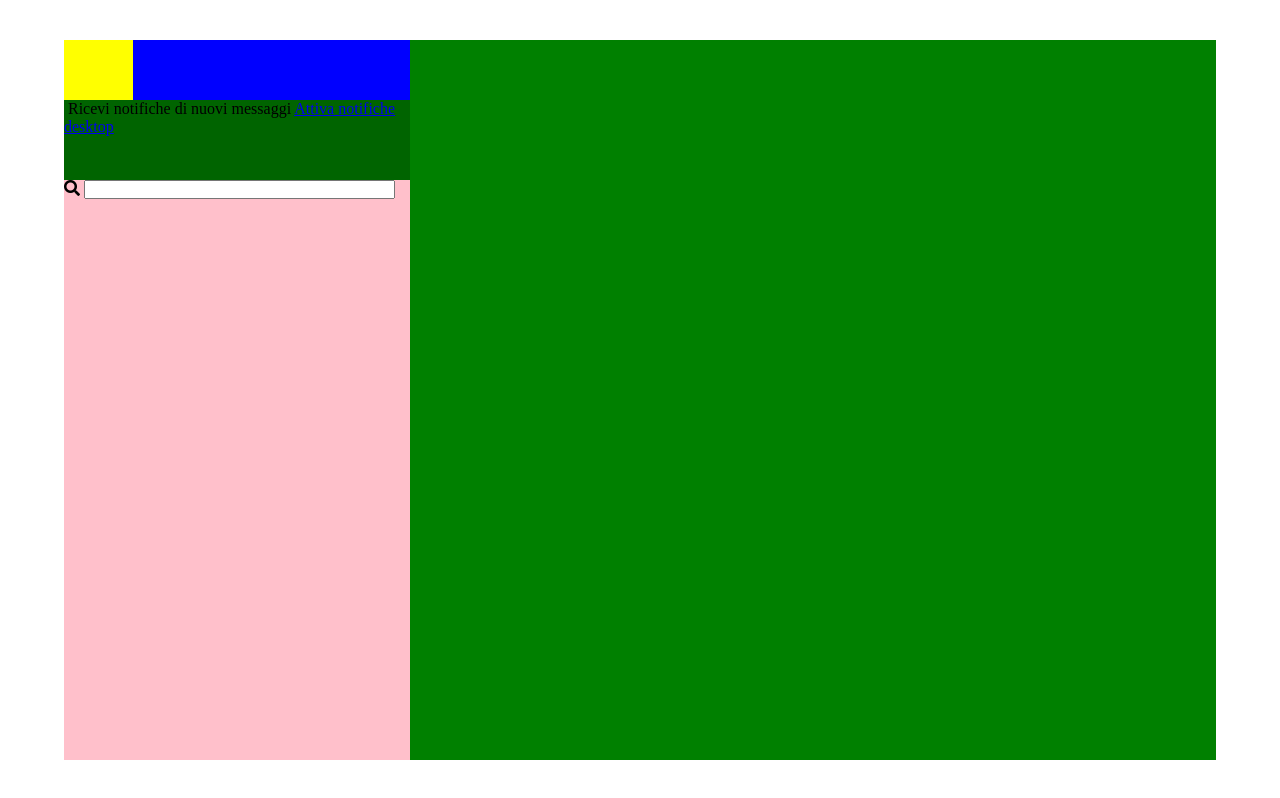
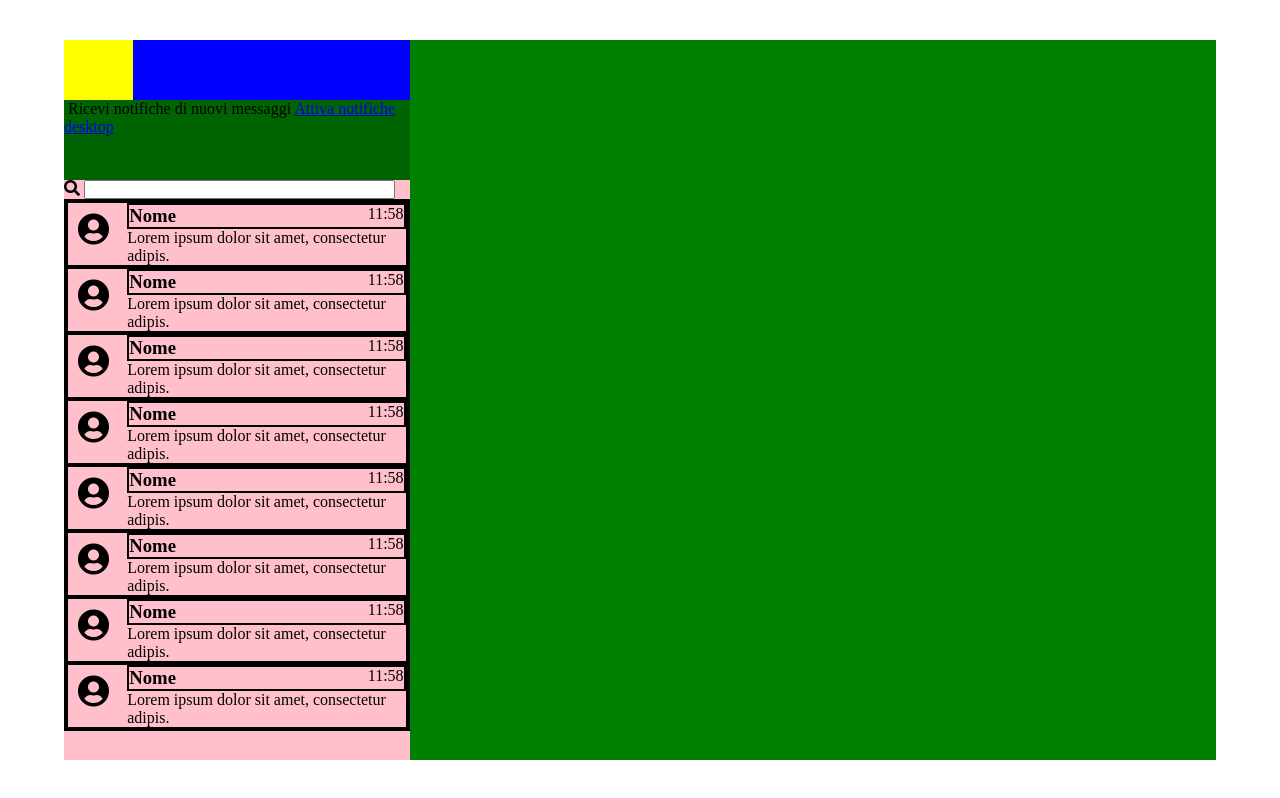
Before and after one commit to MatteoPetracci/js-html-css-boolzap, a plain HTML site: page index.html in a window 1280 px wide. Drawn offline with Linux system fonts and the light colour scheme.

Commit message:
chat sezione left

```diff
--- a/css/style.css
+++ b/css/style.css
@@ -2,6 +2,10 @@
   margin: 0;
   padding: 0;
   box-sizing: border-box;
+}
+
+body {
+  font-size: 16px;
 }
 
 .wrapper {
@@ -56,3 +60,47 @@
 .search input {
   width: 90%;
 }
+
+ /* Container chat  */
+
+.container_chat {
+  border: 2px solid black;
+
+}
+
+.flex_list {
+  display: flex;
+  flex-direction: column;
+  list-style: none;
+ }
+.flex_list li {
+  border: 2px solid black;
+  display: flex;
+ }
+
+.img_chat {
+  width: 20%;
+  padding: 10px;
+}
+
+.img_chat i {
+  font-size: 2em;
+}
+
+.container_text {
+  width: 100%;
+  display: flex;
+  flex-direction: column;
+}
+
+.name_chat {
+  width: 100%;
+  display: flex;
+  justify-content: space-between;
+  border: 2px solid black;
+}
+
+.text_chat {
+  display: flex;
+  flex-direction: column;
+}
--- a/index.html
+++ b/index.html
@@ -31,9 +31,126 @@
         <i class="fas fa-search"></i>
         <input type="text">
       </div>
-
-
+      <!-- / Div search  -->
+      <!-- Container chat -->
+      <div class="container_chat">
+        <ul class="flex_list">
+          <li>
+            <div class="img_chat">
+              <i class="fas fa-user-circle"></i>
+            </div>
+            <div class="container_text">
+              <div class="name_chat">
+                <h3>Nome</h3>
+                <span>11:58</span>
+              </div>
+              <div class="text_chat">
+                <p>Lorem ipsum dolor sit amet, consectetur adipis.</p>
+              </div>
+            </div>
+          </li>
+          <li>
+            <div class="img_chat">
+              <i class="fas fa-user-circle"></i>
+            </div>
+            <div class="container_text">
+              <div class="name_chat">
+                <h3>Nome</h3>
+                <span>11:58</span>
+              </div>
+              <div class="text_chat">
+                <p>Lorem ipsum dolor sit amet, consectetur adipis.</p>
+              </div>
+            </div>
+          </li>
+          <li>
+            <div class="img_chat">
+              <i class="fas fa-user-circle"></i>
+            </div>
+            <div class="container_text">
+              <div class="name_chat">
+                <h3>Nome</h3>
+                <span>11:58</span>
+              </div>
+              <div class="text_chat">
+                <p>Lorem ipsum dolor sit amet, consectetur adipis.</p>
+              </div>
+            </div>
+          </li>
+          <li>
+            <div class="img_chat">
+              <i class="fas fa-user-circle"></i>
+            </div>
+            <div class="container_text">
+              <div class="name_chat">
+                <h3>Nome</h3>
+                <span>11:58</span>
+              </div>
+              <div class="text_chat">
+                <p>Lorem ipsum dolor sit amet, consectetur adipis.</p>
+              </div>
+            </div>
+          </li>
+          <li>
+            <div class="img_chat">
+              <i class="fas fa-user-circle"></i>
+            </div>
+            <div class="container_text">
+              <div class="name_chat">
+                <h3>Nome</h3>
+                <span>11:58</span>
+              </div>
+              <div class="text_chat">
+                <p>Lorem ipsum dolor sit amet, consectetur adipis.</p>
+              </div>
+            </div>
+          </li>
+          <li>
+            <div class="img_chat">
+              <i class="fas fa-user-circle"></i>
+            </div>
+            <div class="container_text">
+              <div class="name_chat">
+                <h3>Nome</h3>
+                <span>11:58</span>
+              </div>
+              <div class="text_chat">
+                <p>Lorem ipsum dolor sit amet, consectetur adipis.</p>
+              </div>
+            </div>
+          </li>
+          <li>
+            <div class="img_chat">
+              <i class="fas fa-user-circle"></i>
+            </div>
+            <div class="container_text">
+              <div class="name_chat">
+                <h3>Nome</h3>
+                <span>11:58</span>
+              </div>
+              <div class="text_chat">
+                <p>Lorem ipsum dolor sit amet, consectetur adipis.</p>
+              </div>
+            </div>
+          </li>
+          <li>
+            <div class="img_chat">
+              <i class="fas fa-user-circle"></i>
+            </div>
+            <div class="container_text">
+              <div class="name_chat">
+                <h3>Nome</h3>
+                <span>11:58</span>
+              </div>
+              <div class="text_chat">
+                <p>Lorem ipsum dolor sit amet, consectetur adipis.</p>
+              </div>
+            </div>
+          </li>
+        </ul>
+      </div>
     </section>
+    <!-- / Sezione left -->
     <!-- Sezione rigth -->
     <section class="right-item"></section>
   </div>
```
